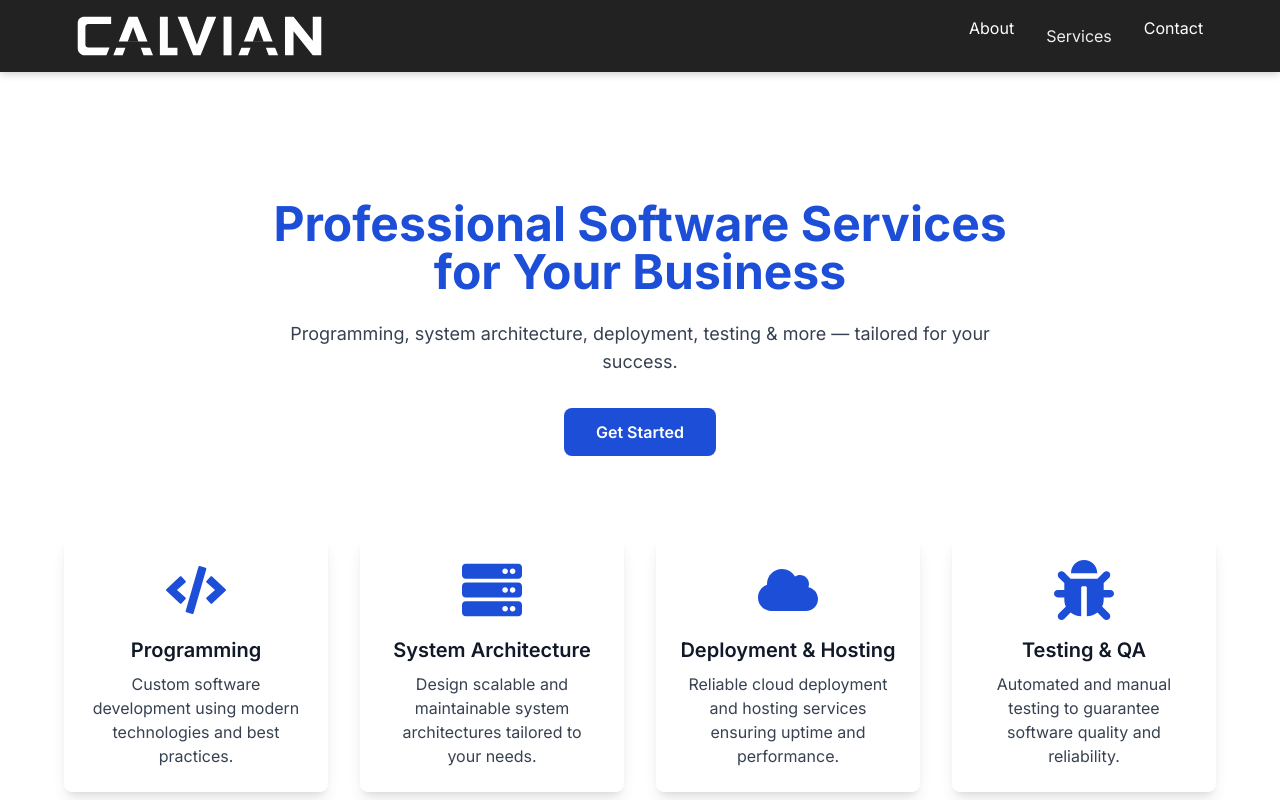
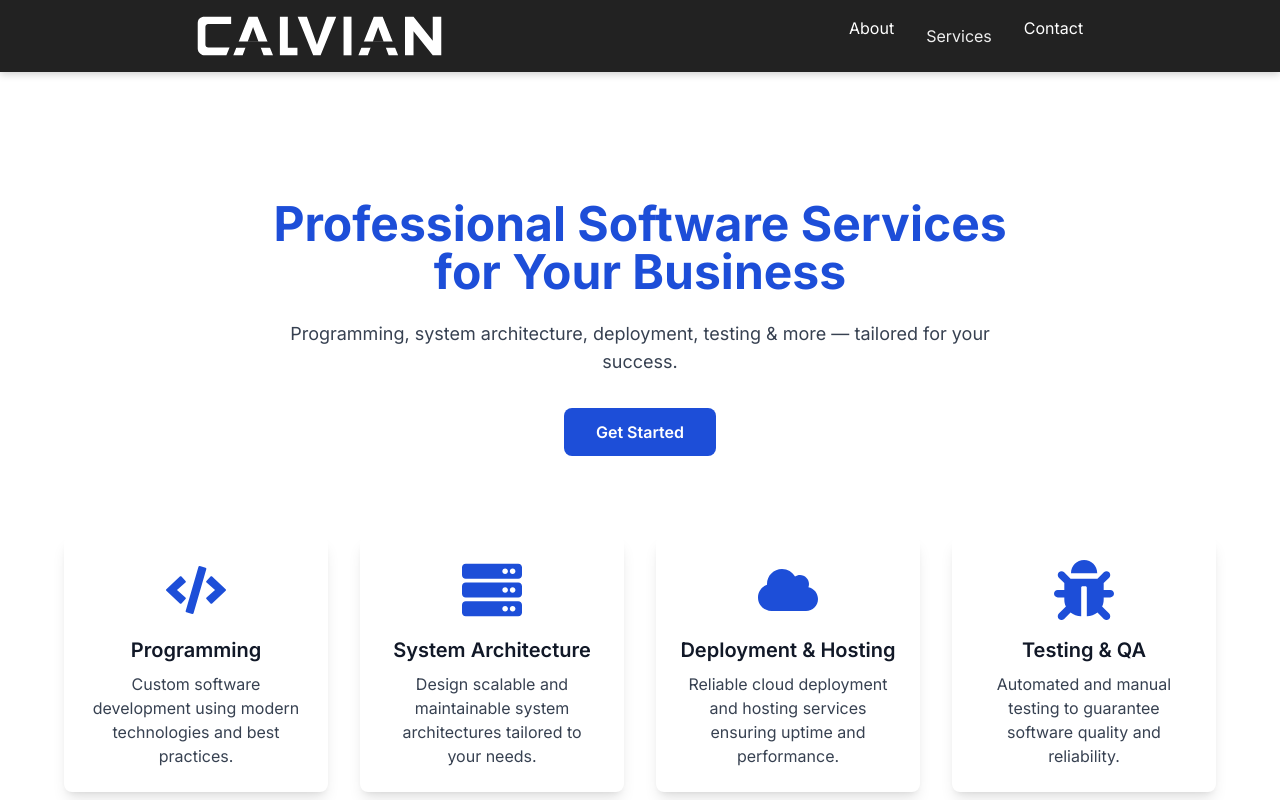
Before and after one commit to calvian-corp/calvian-website, a React (Vite) app: page / in a window 1280 px wide. Shown: the top 800 px of the page. Built offline with nearby package versions, Linux system fonts and the light colour scheme.

Commit message:
Marginify navbar left and right

```diff
--- a/src/components/layout/Navbar.tsx
+++ b/src/components/layout/Navbar.tsx
@@ -10,16 +10,18 @@ const navItems = [
   { label: "Contact", to: "/contact" },
 ];
 
+const sideMargins = "120px";
+
 export default function Navbar() {
   const [servicesOpen, setServicesOpen] = useState(false);
 
   return (
     <nav className="navbar">
-      <Link to="/" className="logo-link" aria-label="Go to homepage">
+      <Link to="/" className="logo-link" aria-label="Go to homepage" style={{paddingLeft: sideMargins}}>
         <img src={logo} alt="MyCompany Logo" className="logo-image" />
       </Link>
 
-      <ul className="nav-list">
+      <ul className="nav-list" style={{marginRight: sideMargins}}>
         {navItems.map(({ label, to, hasDropdown }) => {
           if (hasDropdown) {
             return (
```
